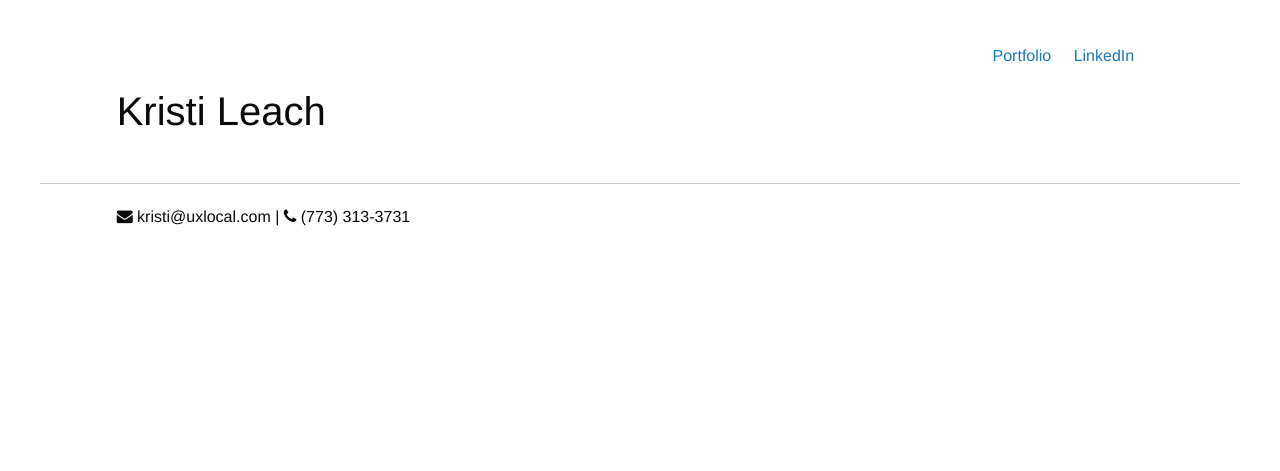
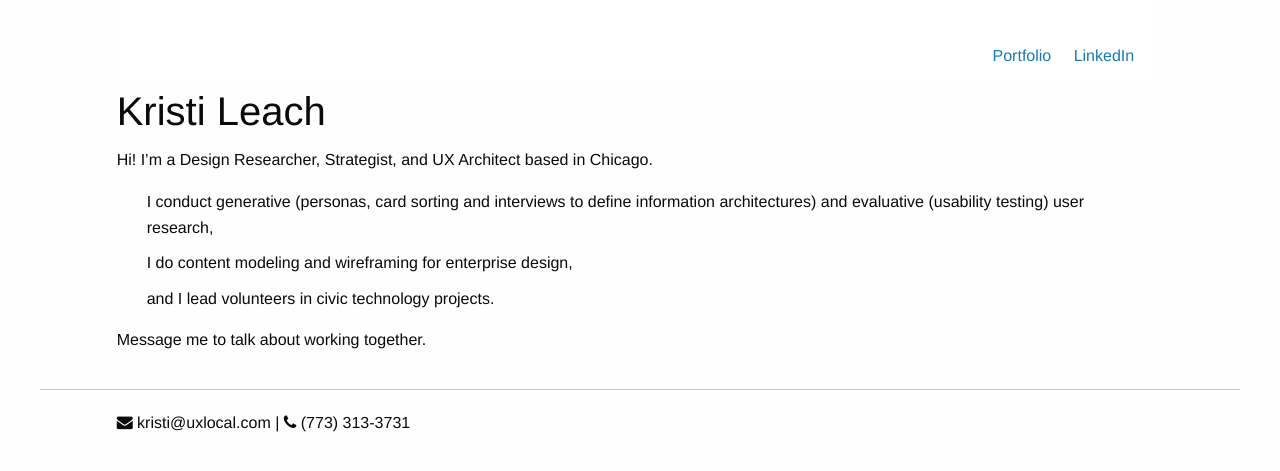
Before and after one commit to kwritenow/kristileach.com, a Jekyll site: the page built from index.html, in a window 1280 px wide. Shown: the top 471 px of the page. Built offline with Jekyll 4.4.1, drawn with Linux system fonts in a browser that asks for light colours.

Commit message:
Update homepage with blurb

```diff
--- a/css/app.css
+++ b/css/app.css
@@ -13,6 +13,14 @@
 .card.front .image-container {
     height: 300px;
     overflow: hidden;
+}
+
+ul.no-bullet {
+    margin-left: 30px;
+}
+
+ul.no-bullet li {
+    margin-bottom: 10px;
 }
 
 @media screen and (min-width: 40em) {
--- a/index.html
+++ b/index.html
@@ -4,7 +4,21 @@
 <div class="grid-x grid-margin-x">
     <div class="small-10 small-offset-1 cell">
         <p>
-
+	    Hi! I’m a Design Researcher, Strategist, and UX Architect based in Chicago.
+	</p>
+	<ul class="no-bullet" style="margin-left:30px;">
+            <li>
+                I conduct generative (personas, card sorting and interviews to define information architectures) and evaluative (usability testing) user research,
+            </li>
+            <li>
+                I do content modeling and wireframing for enterprise design,
+            </li>
+            <li>
+                and I lead volunteers in civic technology projects.
+            </li>
+	</ul>
+	<p>
+	    Message me to talk about working together.
         </p>
     </div>
 </div>
```
